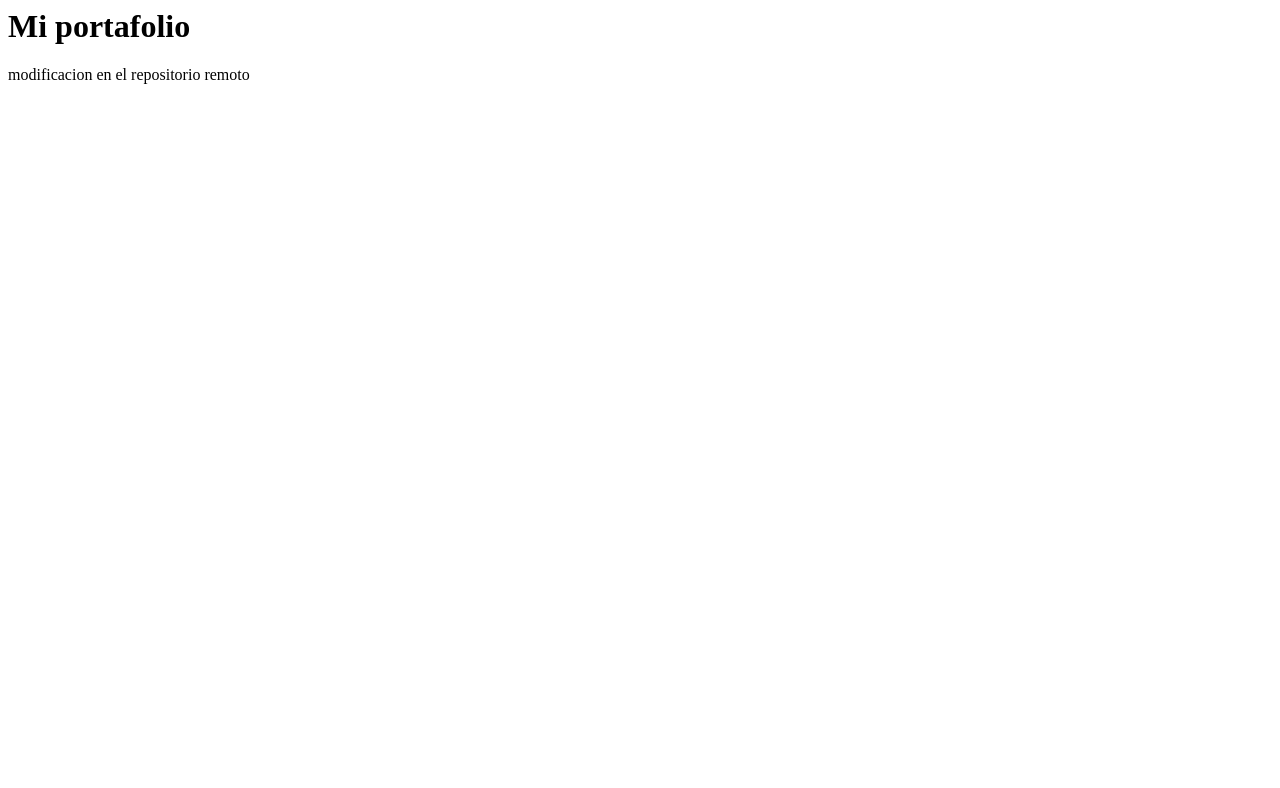
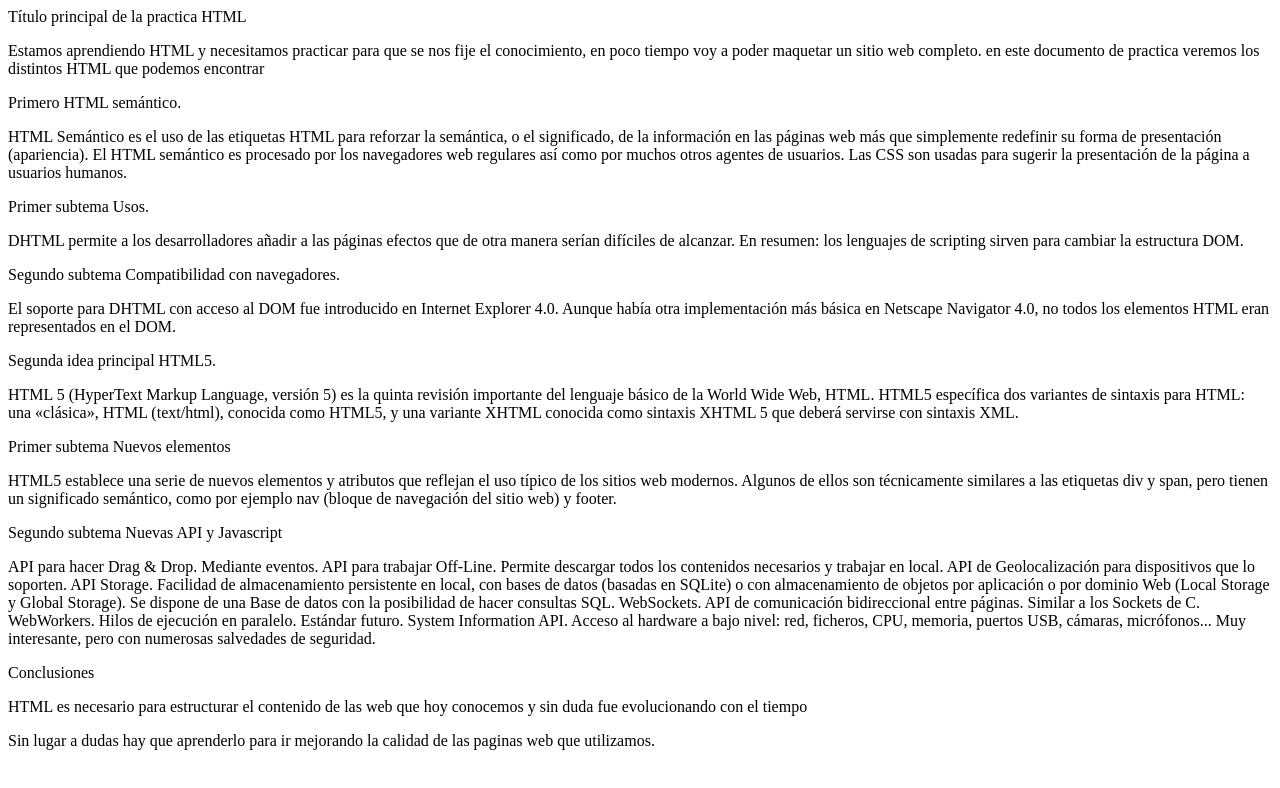
Before and after one commit to AnyIguacel/APfrontend, a plain HTML site: page index.html in a window 1280 px wide. Drawn offline with Linux system fonts and the light colour scheme.

Commit message:
prueba capitulo 2, inicio

```diff
--- a/index.html
+++ b/index.html
@@ -1,2 +1,33 @@
-<h1> Mi portafolio </h1>
-<p> modificacion en el repositorio remoto </p>
+<!doctype html>
+<html lang="en">
+<head>
+  <meta charset="utf-8">
+  <title>Mi primer App</title>
+</head>
+<body>
+    Título principal de la practica HTML
+	<p>Estamos aprendiendo HTML y necesitamos practicar para que se nos fije el conocimiento, en poco tiempo voy a poder maquetar un sitio web completo. en este documento de practica veremos los distintos HTML que podemos encontrar </p>
+
+	  Primero HTML semántico.
+		<p>HTML Semántico es el uso de las etiquetas HTML para reforzar la semántica, o el significado, de la información en las páginas web más que simplemente redefinir su forma de presentación (apariencia). El HTML semántico es procesado por los navegadores web regulares así como por muchos otros agentes de usuarios. Las CSS son usadas para sugerir la presentación de la página a usuarios humanos.</p>
+		  Primer subtema Usos.
+			<p>DHTML permite a los desarrolladores añadir a las páginas efectos que de otra manera serían difíciles de alcanzar. En resumen: los lenguajes de scripting sirven para cambiar la estructura DOM.</p>
+		  Segundo subtema Compatibilidad con navegadores.
+			<p>El soporte para DHTML con acceso al DOM fue introducido en Internet Explorer 4.0. Aunque había otra implementación más básica en Netscape Navigator 4.0, no todos los elementos HTML eran representados en el DOM.</p>
+	  Segunda idea principal HTML5.
+		<p>HTML 5 (HyperText Markup Language, versión 5) es la quinta revisión importante del lenguaje básico de la World Wide Web, HTML. HTML5 específica dos variantes de sintaxis para HTML: una «clásica», HTML (text/html), conocida como HTML5, y una variante XHTML conocida como sintaxis XHTML 5 que deberá servirse con sintaxis XML.</p>
+		  Primer subtema Nuevos elementos
+			<p>HTML5 establece una serie de nuevos elementos y atributos que reflejan el uso típico de los sitios web modernos. Algunos de ellos son técnicamente similares a las etiquetas div y span, pero tienen un significado semántico, como por ejemplo nav (bloque de navegación del sitio web) y footer.</p>
+		  Segundo subtema Nuevas API y Javascript
+			<p>API para hacer Drag & Drop. Mediante eventos.
+        API para trabajar Off-Line. Permite descargar todos los contenidos necesarios y trabajar en local.
+        API de Geolocalización para dispositivos que lo soporten.
+        API Storage. Facilidad de almacenamiento persistente en local, con bases de datos (basadas en SQLite) o con almacenamiento de objetos por aplicación o por dominio Web (Local Storage y Global Storage). Se dispone de una Base de datos con la posibilidad de hacer consultas SQL.
+        WebSockets. API de comunicación bidireccional entre páginas. Similar a los Sockets de C.
+        WebWorkers. Hilos de ejecución en paralelo.
+        Estándar futuro. System Information API. Acceso al hardware a bajo nivel: red, ficheros, CPU, memoria, puertos USB, cámaras, micrófonos... Muy interesante, pero con numerosas salvedades de seguridad.</p>
+
+	  Conclusiones
+		<p>HTML es necesario para estructurar el contenido de las web que hoy conocemos y sin duda fue evolucionando con el tiempo</p>
+		<p>Sin lugar a dudas hay que aprenderlo para ir mejorando la calidad de las paginas web que utilizamos.</p>
+</body>
```
